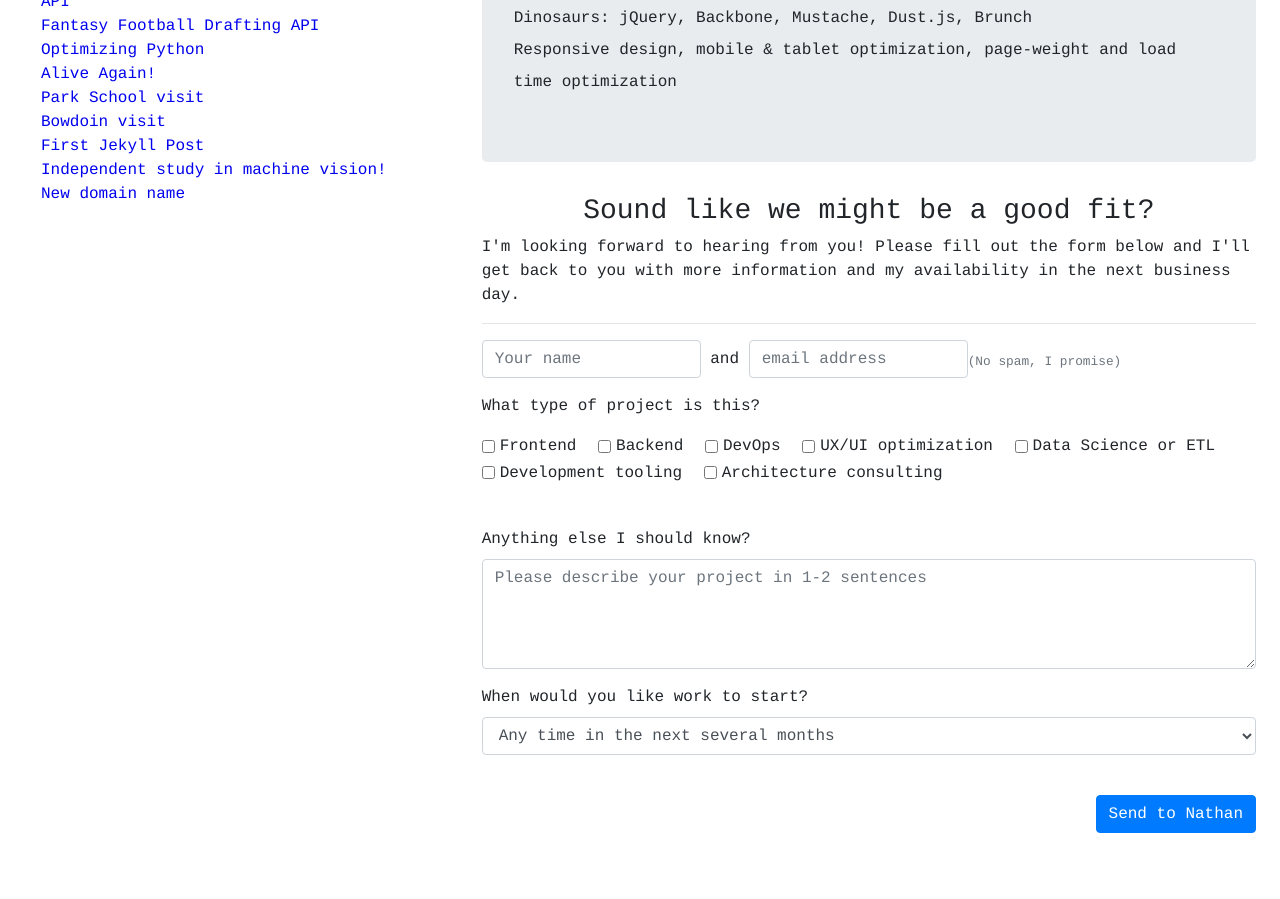
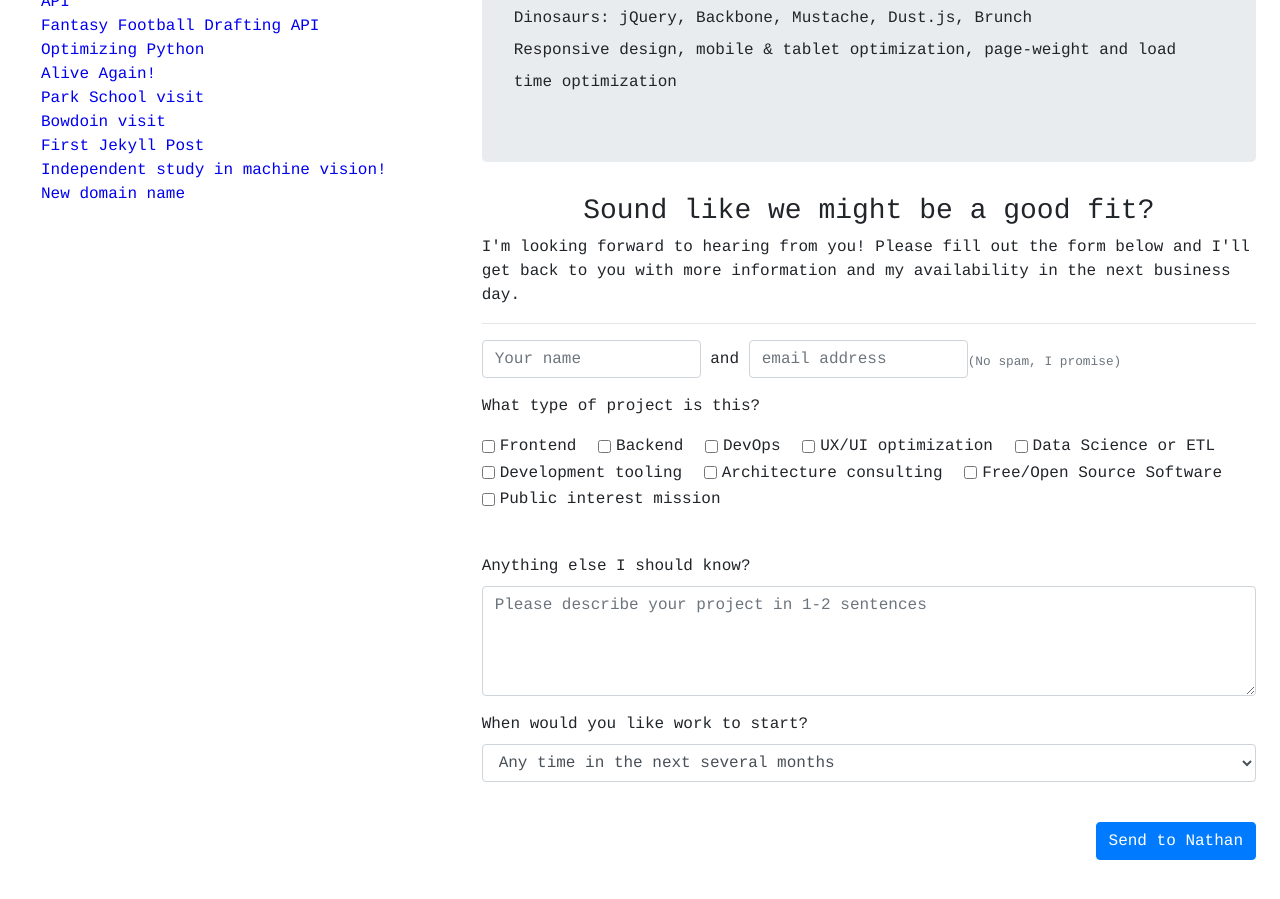
Before and after one commit to gnmerritt/gnmerritt.net, a Jekyll site: the page built from hire.html, in a window 1280 px wide and 900 px high, scrolled down 760 px. Built offline with Jekyll 4.4.1, drawn with Linux system fonts in a browser that asks for light colours; comment, search, counter and statistics services are not loaded; before the commit the page ends 1633 px from its top, so only the background shows below that.

Commit message:
add oss and mission options to interest form

```diff
--- a/hire.html
+++ b/hire.html
@@ -156,6 +156,14 @@ you with more information and my availability in the next business day.
       <input class="form-check-input" type="checkbox" id="inlineCheckbox7" name="consulting">
       <label class="form-check-label" for="inlineCheckbox7">Architecture consulting</label>
     </div>
+    <div class="form-check form-check-inline">
+      <input class="form-check-input" type="checkbox" id="inlineCheckbox8" name="oss">
+      <label class="form-check-label" for="inlineCheckbox8">Free/Open Source Software</label>
+    </div>
+    <div class="form-check form-check-inline">
+      <input class="form-check-input" type="checkbox" id="inlineCheckbox9" name="mission">
+      <label class="form-check-label" for="inlineCheckbox9">Public interest mission</label>
+    </div>
   </div>
 
   <br>
--- a/js/contracting.js
+++ b/js/contracting.js
@@ -9,7 +9,7 @@ function submitForm(e) {
   $.post(URL + "?" + $('#inquiryForm').serialize())
     .done(function() {
       $("#message")
-        .text("Thank you! Your inquiry submitted successfully, Nathan will be in touch in the next 1-2 business days");
+        .text("Thank you! Your inquiry was submitted successfully, Nathan will be in touch in the next 1-2 business days");
       $("#submit").remove();
     })
     .fail(function() {
```
